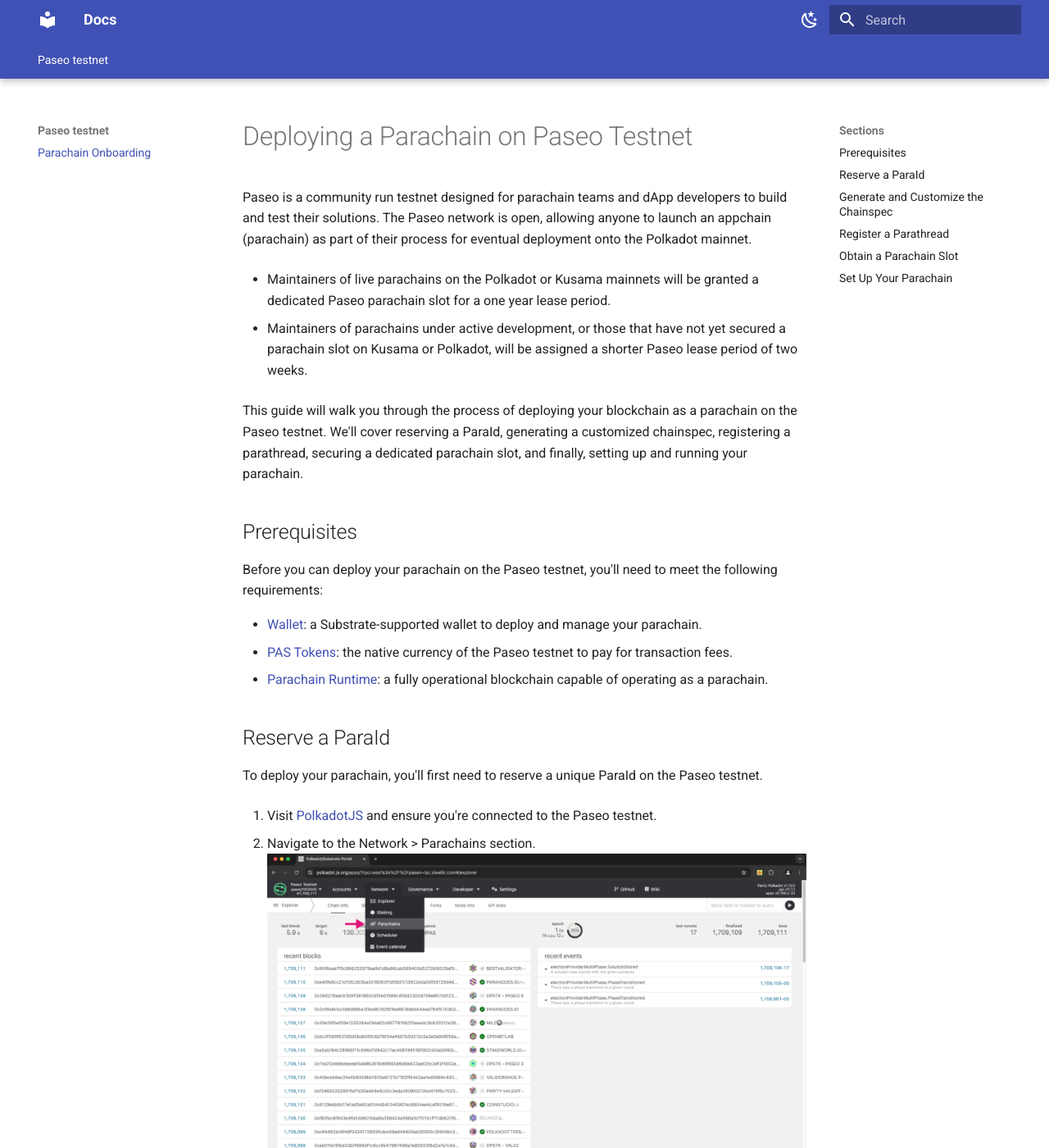
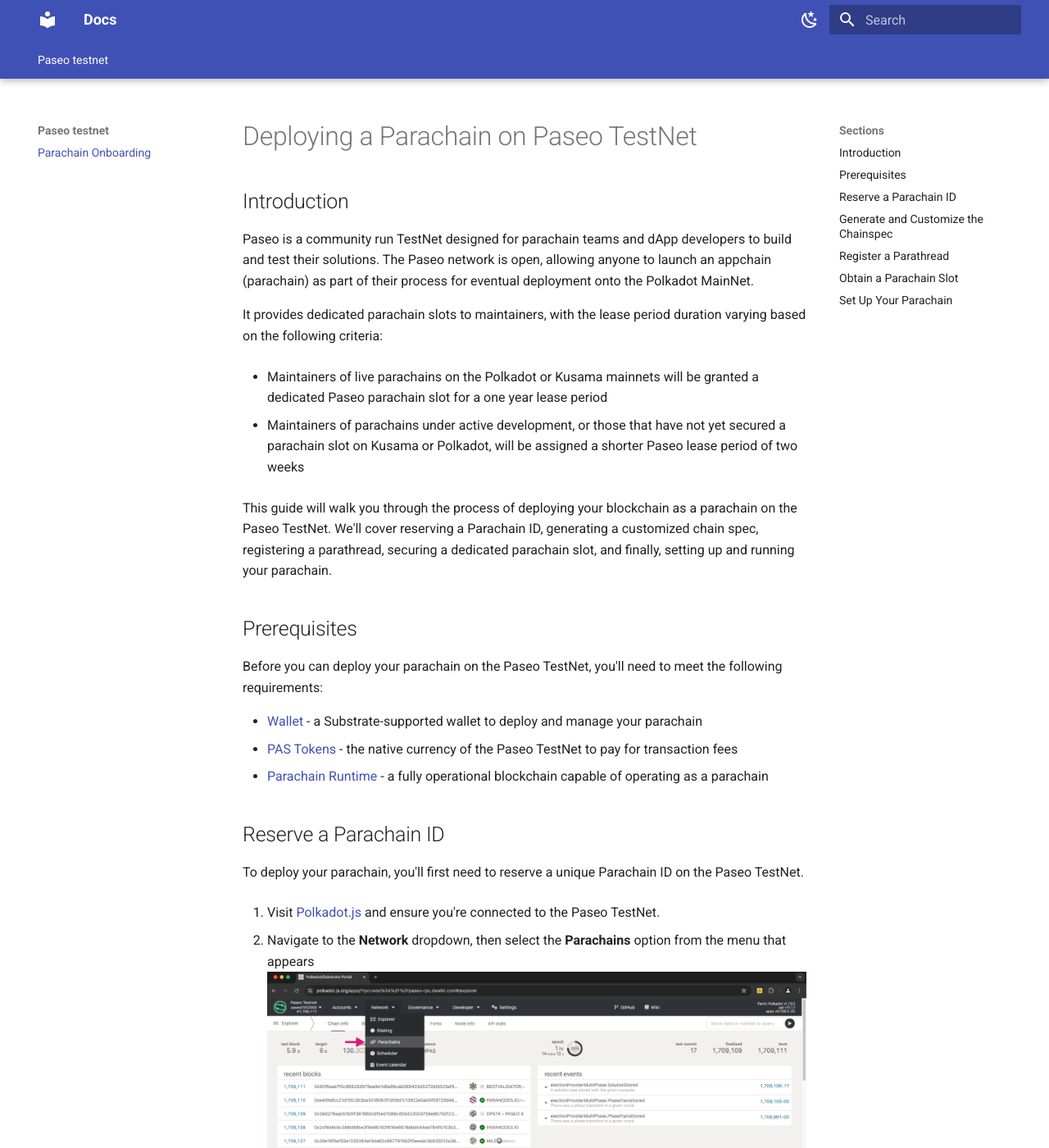
Before and after one commit to papermoonio/polkadot-ecosystem-docs-draft, an MkDocs documentation site: the page built from docs/paseo-testnet/onboarding.md, in a window 1280 px wide and 1400 px high. Shown: the whole window at 82% size. Built offline with MkDocs 1.6.1 and Material for MkDocs 9.7.7, drawn with Linux system fonts in a browser that asks for light colours; some of the changed text lies outside the part shown.

Commit message:
Add improvements

````diff
--- a/docs/paseo-testnet/onboarding.md
+++ b/docs/paseo-testnet/onboarding.md
@@ -1,59 +1,72 @@
 ---
-title: Parachain Onboarding
-description: # Add description
+title: How to Deploy a Parachain on Polkadot's Paseo TestNet
+description: This comprehensive guide walks through the entire process of deploying your blockchain as a parachain on Polkadot's Paseo TestNet. Learn how to reserve a Parachain ID, generate a customized chain spec, register a parathread, obtain a dedicated parachain slot, and set up your parachain collator node. Leverage Paseo for parachain development and testing before launching on Polkadot MainNet.
 ---
 
-# Deploying a Parachain on Paseo Testnet
+# Deploying a Parachain on Paseo TestNet
 
-Paseo is a community run testnet designed for parachain teams and dApp developers to build and test their solutions. The Paseo network is open, allowing anyone to launch an appchain (parachain) as part of their process for eventual deployment onto the Polkadot mainnet.
+## Introduction
 
-- Maintainers of live parachains on the Polkadot or Kusama mainnets will be granted a dedicated Paseo parachain slot for a one year lease period.
+Paseo is a community run TestNet designed for parachain teams and dApp developers to build and test their solutions. The Paseo network is open, allowing anyone to launch an appchain (parachain) as part of their process for eventual deployment onto the Polkadot MainNet.
 
-- Maintainers of parachains under active development, or those that have not yet secured a parachain slot on Kusama or Polkadot, will be assigned a shorter Paseo lease period of two weeks.
+It provides dedicated parachain slots to maintainers, with the lease period duration varying based on the following criteria:
 
-This guide will walk you through the process of deploying your blockchain as a parachain on the Paseo testnet. We'll cover reserving a ParaId, generating a customized chainspec, registering a parathread, securing a dedicated parachain slot, and finally, setting up and running your parachain.
+- Maintainers of live parachains on the Polkadot or Kusama mainnets will be granted a dedicated Paseo parachain slot for a one year lease period
+
+- Maintainers of parachains under active development, or those that have not yet secured a parachain slot on Kusama or Polkadot, will be assigned a shorter Paseo lease period of two weeks
+
+This guide will walk you through the process of deploying your blockchain as a parachain on the Paseo TestNet. We'll cover reserving a Parachain ID, generating a customized chain spec, registering a parathread, securing a dedicated parachain slot, and finally, setting up and running your parachain.
 
 ## Prerequisites
 
-Before you can deploy your parachain on the Paseo testnet, you'll need to meet the following requirements:
+Before you can deploy your parachain on the Paseo TestNet, you'll need to meet the following requirements:
 
 [//]: <> (//TODO: Add links to the following items)
 
-- [Wallet](): a Substrate-supported wallet to deploy and manage your parachain.
-- [PAS Tokens](): the native currency of the Paseo testnet to pay for transaction fees.
-- [Parachain Runtime](): a fully operational blockchain capable of operating as a parachain.
+- [Wallet]() - a Substrate-supported wallet to deploy and manage your parachain
+- [PAS Tokens]() - the native currency of the Paseo TestNet to pay for transaction fees
+- [Parachain Runtime]() - a fully operational blockchain capable of operating as a parachain
 
-## Reserve a ParaId
+## Reserve a Parachain ID
 
-To deploy your parachain, you'll first need to reserve a unique ParaId on the Paseo testnet.
+To deploy your parachain, you'll first need to reserve a unique Parachain ID on the Paseo TestNet.
 
-1. Visit [PolkadotJS](https://polkadot.js.org/apps/?rpc=wss%3A%2F%2Fpaseo-rpc.dwellir.com#/explorer){target=_blank} and ensure you're connected to the Paseo testnet.
+1. Visit [Polkadot.js](https://polkadot.js.org/apps/?rpc=wss%3A%2F%2Fpaseo-rpc.dwellir.com#/explorer){target=_blank} and ensure you're connected to the Paseo TestNet.
 
-2. Navigate to the Network > Parachains section.
-    ![PolkadotJS Paseo](../images/paseo-testnet/onboarding/onboarding-1.webp)
+2. Navigate to the **Network** dropdown, then select the **Parachains** option from the menu that appears
+    ![Polkadot.js Paseo](/images/paseo-testnet/onboarding/onboarding-1.webp)
 
-3. Switch to the Parathreads tab and click the +ParaId button.
-    ![ParaId](../images/paseo-testnet/onboarding/onboarding-2.webp)
+3. Switch to the **Parathreads** tab and click the **+ParaId** button.
+    ![ParaId](/images/paseo-testnet/onboarding/onboarding-2.webp)
 
-4. Submit the transaction and save the assigned ParaId for future reference.
-    ![SubmitTx](../images/paseo-testnet/onboarding/onboarding-3.webp)
+4. Submit the transaction and save the assigned Parachain ID for future reference.
+    ![SubmitTx](/images/paseo-testnet/onboarding/onboarding-3.webp)
 
-    > In this example, the ParaId assigned is 4017
+    !!! note
+        In this example, the Parachain ID assigned is 4017.
 
 ## Generate and Customize the Chainspec
 
-In this guide, the [Generic template](https://github.com/OpenZeppelin/polkadot-runtime-templates/tree/v1.0.0) from [OpenZeppelin Substrate Parachain Runtimes](https://docs.openzeppelin.com/substrate-runtimes/1.0.0/) will be used to quickly bootstrap a Substrate project for the Paseo testnet.
+In this guide, the [generic template](https://github.com/OpenZeppelin/polkadot-runtime-templates/tree/v1.0.0){target=_blank} from [OpenZeppelin Substrate Parachain Runtimes](https://docs.openzeppelin.com/substrate-runtimes/1.0.0/){target=_blank} will be used to quickly bootstrap a Substrate project for the Paseo TestNet.
 
-1. Generate a plain chainspec:
+Before starting, clone the repository and execute the build command:
+```bash
+git clone -b v1.0.0 https://github.com/OpenZeppelin/polkadot-runtime-templates.git
+cd polkadot-runtime-templates
+cargo build --release
+```
+
+1. Generate a plain chain spec:
 
     ```bash
-    ./target/release/parachain-template-node build-spec --disable-default-bootnode > plain-parachain-chainspec.json
+    ./target/release/parachain-template-node build-spec \
+    --disable-default-bootnode > plain-parachain-chainspec.json
     ```
 
 2. Edit the `plain-parachain-chainspec.json` file:
     - Update the `name`, `id`, and `protocolId` to unique values for your parachain.
     - Change `relay_chain` to `paseo`.
-    - Change `para_id` and `parachainInfo.parachainId` from 1000 to the ParaId you reserved in step 1.
+    - Change `para_id` and `parachainInfo.parachainId` from 1000 to the Parachain ID you reserved in step 1.
 
     ```json
     {
@@ -91,38 +104,42 @@
     }
     ```
 
-3. Generate a raw chainspec:
+3. Generate a raw chain spec:
 
     ```bash
-    ./target/release/parachain-template-node build-spec --chain plain-parachain-chainspec.json --disable-default-bootnode --raw > raw-parachain-chainspec.json
+    ./target/release/parachain-template-node build-spec --chain plain-parachain-chainspec.json \
+    --disable-default-bootnode --raw > raw-parachain-chainspec.json
     ```
 
 ## Register a Parathread
 
-Before securing a dedicated parachain slot, you'll need to register a parathread on the Paseo testnet.
+Before securing a dedicated parachain slot, you'll need to register a parathread on the Paseo TestNet.
 
-> Replace `paraId` with the ParaId you reserved earlier in the following commands.
+!!!note
+    Replace `INSERT_PARA_ID` with the actual Parachain ID you reserved earlier when executing the following commands:
 
 1. Generate a genesis state:
 
     ```bash
-    ./target/release/parachain-template-node export-genesis-state --chain raw-parachain-chainspec.json para-<paraId>-genesis-state
+    ./target/release/parachain-template-node export-genesis-state \
+    --chain raw-parachain-chainspec.json para-<INSERT_PARA_ID>-genesis-state
     ```
 
-2. Generate a genesis wasm:
+2. Generate a genesis Wasm:
 
     ```bash
-    ./target/release/parachain-template-node export-genesis-wasm --chain raw-parachain-chainspec.json para-<paraId>-wasm
+    ./target/release/parachain-template-node export-genesis-wasm \
+    --chain raw-parachain-chainspec.json para-<INSERT_PARA_ID>-wasm
     ```
 
-3. Visit [PolkadotJS](https://polkadot.js.org/apps/?rpc=wss%3A%2F%2Fpaseo-rpc.dwellir.com#/explorer) and navigate to Network > Parachains.
-    ![PolkadotJS Paseo](../images/paseo-testnet/onboarding/onboarding-1.webp)
+3. Visit [Polkadot.js](https://polkadot.js.org/apps/?rpc=wss%3A%2F%2Fpaseo-rpc.dwellir.com#/explorer){target=_blank}, navigate to the **Network** dropdown and then select the **Parachains** option.
+    ![Polkadot.js Paseo](/images/paseo-testnet/onboarding/onboarding-1.webp)
 
-4. Click the +ParaThread button.
-    ![Register Parathread](../images/paseo-testnet/onboarding/onboarding-4.webp)
+4. Click the **+ParaThread** button.
+    ![Register Parathread](/images/paseo-testnet/onboarding/onboarding-4.webp)
 
 5. Submit the generated genesis state and genesis Wasm files.
-    ![Submit Parathread Registration](../images/paseo-testnet/onboarding/onboarding-5.webp)
+    ![Submit Parathread Registration](/images/paseo-testnet/onboarding/onboarding-5.webp)
 
 [//]: <> (//TODO: This last extrinsic is failing with Insufficient balance. Need to investigate further.)
 
@@ -159,4 +176,4 @@
     --rpc-port 9977
     ```
 
-Congratulations! You've successfully deployed your parachain on the Paseo testnet. You can now test and iterate on your blockchain project within the Paseo ecosystem.
+Congratulations! You've successfully deployed your parachain on the Paseo TestNet. You can now test and iterate on your blockchain project within the Paseo ecosystem.
````
Also changed, not shown: other parts of docs/paseo-testnet/onboarding.md (+3 -3 lines), docs/index.md (+0 -1 lines), docs/paseo-testnet/.pages.
